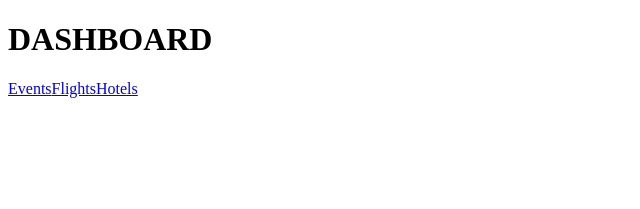
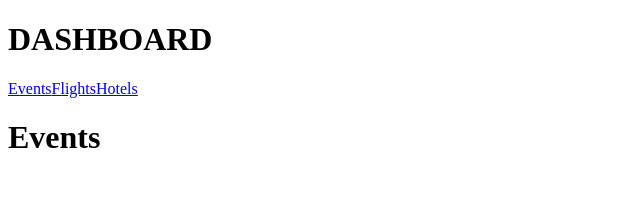
Before and after one commit to Atlantic-Otter/Where2Next, a React app: page /#/53254/ in a window 1280 px wide. Shown: the top 209 px of the page, without its empty margins (0-640 px from the left). Built offline with nearby package versions, Linux system fonts and the light colour scheme.

Commit message:
added catch-all route for dashboard/events

```diff
--- a/package.json
+++ b/package.json
@@ -7,7 +7,7 @@
     "test": "jest",
     "dev": "webpack serve --mode=development",
     "build": "webpack",
-    "server": "nodemon server/index.js"
+    "server": "npx nodemon server/index.js"
   },
   "repository": {
     "type": "git",
--- a/src/Dashboard/Dashboard.js
+++ b/src/Dashboard/Dashboard.js
@@ -1,5 +1,5 @@
-import React from 'react'
-import {Routes, Route, Link} from "react-router-dom"
+import React from "react";
+import { Routes, Route, Link } from "react-router-dom";
 function Dashboard() {
   return (
     <div id="dashboardContainer">
@@ -8,12 +8,13 @@ function Dashboard() {
       <Link to="flights">Flights</Link>
       <Link to="hotels">Hotels</Link>
       <Routes>
-        <Route path="/events" element={<h1>Events</h1>}/>
-        <Route path="/flights" element={<h1>Flights</h1>}/>
-        <Route path="/hotels" element={<h1>Hotels</h1>}/>
+        <Route path="/" element={<h1>Events</h1>} />
+        <Route path="/events" element={<h1>Events</h1>} />
+        <Route path="/flights" element={<h1>Flights</h1>} />
+        <Route path="/hotels" element={<h1>Hotels</h1>} />
       </Routes>
     </div>
-  )
+  );
 }
 
-export default Dashboard
+export default Dashboard;
```
Also changed, not shown: 2 other files (tests, documents, lock files or other folders).
